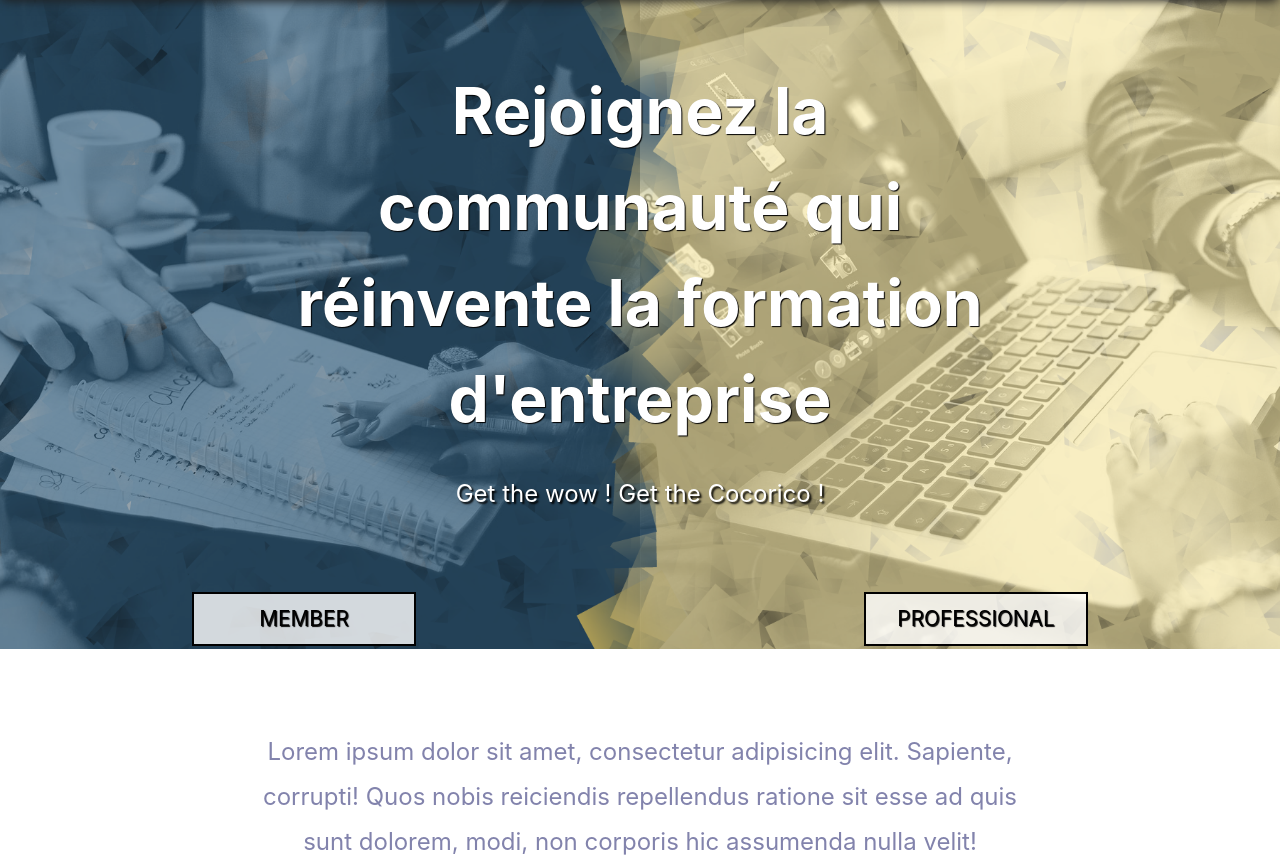
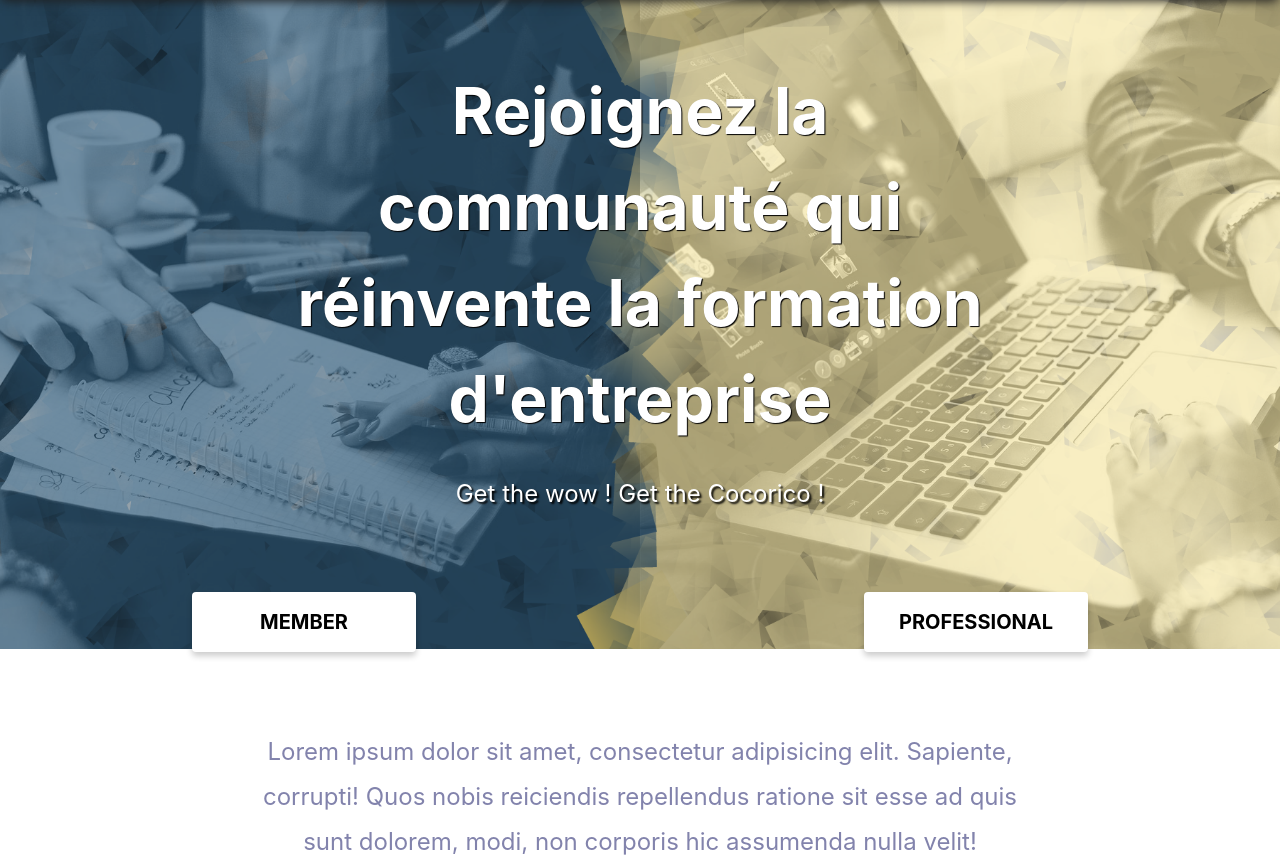
Before and after one commit to Hell0ow/startup-weekend-groupe-12, a PHP site: page / in a window 1280 px wide. Shown: the part 81-940 px from the top of the page. Run offline with PHP 8.4, Linux system fonts and the light colour scheme.

Commit message:
css buttons

```diff
--- a/css/style.css
+++ b/css/style.css
@@ -106,36 +106,32 @@ header
 #header_buttons p
 {
 	width: 25%;
-	border: 2px solid rgba(0,0,0,1);
-	border-radius: 0px;
-	background-color: rgba(255,255,255,0.8);
-	transition-property: background-color, border-radius;
-    transition-duration: 0.5s; /* La transition dure 1s */
 }
 
 #header_buttons p a
 {
 	width: 100%;
-	height: 50px;
+	padding: 15px 20px;
 	display: flex;
 	align-items: center;
 	justify-content: center;
 	color: black;
 	text-decoration: none;
-	font-size: 1.3em;
+	font-size: 20px;
+	font-weight: bold;
 
-	border-radius: 0px;
-	text-shadow: 1px 1px 1px black;
-	transition-property: background-color, border-radius; /* Active la transition sur background-color */
+	border-radius: 4px;
+	background: white;
+	box-shadow: 0 4px 6px rgba(0, 0, 0, .2);
+	transition: .2s;
 
 
 }
 
-#header_buttons p:hover
+#header_buttons p a:hover
 {
-	background-color: rgba(255,255,255,1);
-	color: black;
-	border-radius: 20px;
+	background: black;
+	color: white;
 }
 
 
```
